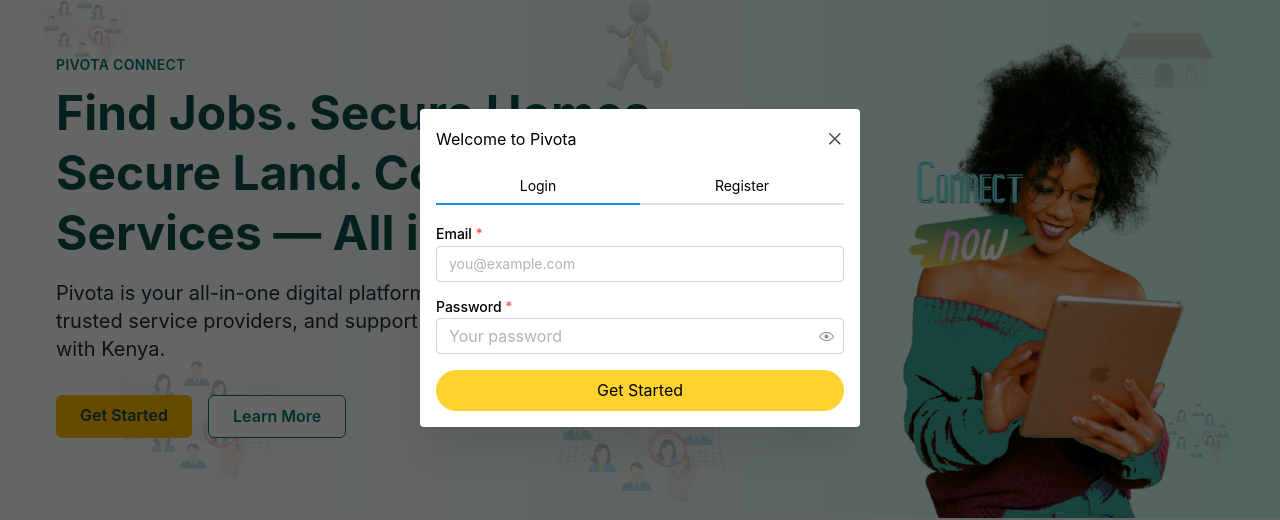
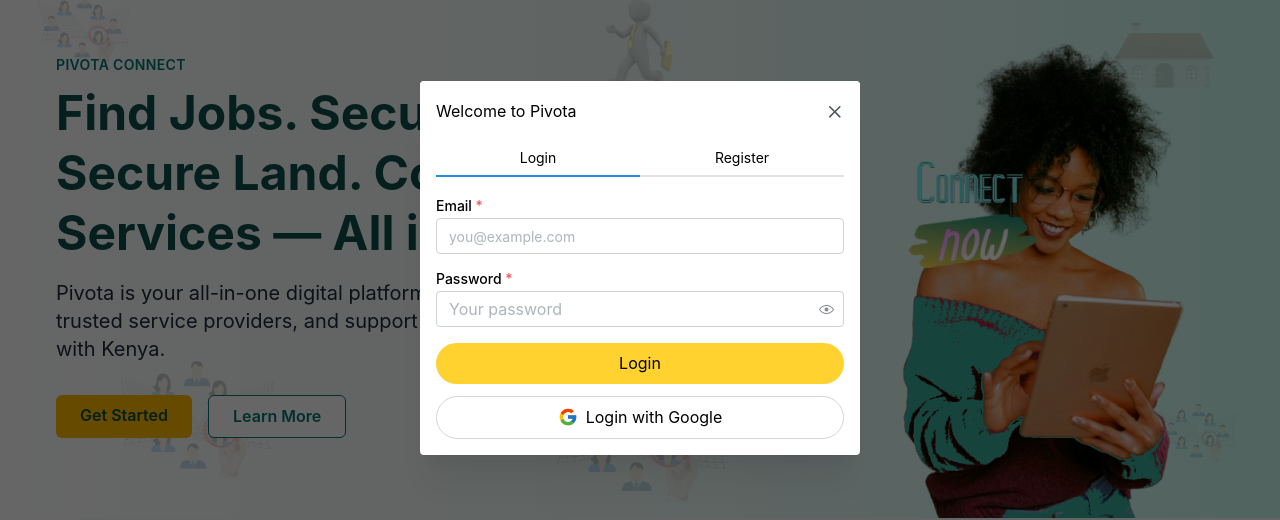
Before and after one commit to ALLAN-star-glitch/pivota-frontend-turbo-repo, a Next.js app in the folder apps/pivota/: page / in a window 1280 px wide. Both pictures are taken after a click on the button "My Account". Shown: the part 132-652 px from the top of the page. Built offline with nearby package versions, Linux system fonts and the light colour scheme; no server answers.

Commit message:
added the google auth button

```diff
--- /dev/null
+++ b/apps/pivota/src/components/Navbar/AuthModal.tsx
@@ -0,0 +1,58 @@
+'use client';
+
+import { Modal, Tabs, TextInput, PasswordInput } from '@mantine/core';
+import { FcGoogle } from 'react-icons/fc';
+import GoogleAuthButton from '../buttons/GoogleAuthButton';
+
+type AuthModalProps = {
+  opened: boolean;
+  onClose: () => void;
+};
+
+export default function AuthModal({ opened, onClose }: AuthModalProps) {
+  return (
+    <Modal
+      opened={opened}
+      onClose={onClose}
+      title="Welcome to Pivota"
+      centered
+      size="md"
+    >
+      <Tabs defaultValue="login">
+        <Tabs.List grow>
+          <Tabs.Tab value="login">Login</Tabs.Tab>
+          <Tabs.Tab value="register">Register</Tabs.Tab>
+        </Tabs.List>
+
+        <Tabs.Panel value="login" pt="md">
+          <TextInput label="Email" placeholder="you@example.com" required mb="sm" />
+          <PasswordInput label="Password" placeholder="Your password" required mb="md" />
+          <button
+            onClick={onClose}
+            className="bg-amber-300 hover:bg-amber-200 text-black text-sm font-medium px-4 py-2 rounded-full transition-colors cursor-pointer w-full mb-3"
+          >
+            Login
+          </button>
+          <div className="flex items-center justify-center">
+              <GoogleAuthButton text="Login with Google"/>
+          </div>
+        </Tabs.Panel>
+
+        <Tabs.Panel value="register" pt="md">
+          <TextInput label="Full Name" placeholder="John Doe" required mb="sm" />
+          <TextInput label="Email" placeholder="you@example.com" required mb="sm" />
+          <PasswordInput label="Password" placeholder="Create a password" required mb="md" />
+          <button
+            onClick={onClose}
+            className="bg-amber-300 hover:bg-amber-200 text-black text-sm font-medium px-4 py-2 rounded-full transition-colors cursor-pointer w-full mb-3"
+          >
+            Register
+          </button>
+          <div className="flex items-center justify-center">
+              <GoogleAuthButton text="Register with Google" />
+          </div>
+        </Tabs.Panel>
+      </Tabs>
+    </Modal>
+  );
+}
--- a/apps/pivota/src/components/Navbar/MainNav.tsx
+++ b/apps/pivota/src/components/Navbar/MainNav.tsx
@@ -7,12 +7,9 @@
   Drawer,
   ScrollArea,
   Burger,
-  Modal,
-  Tabs,
-  TextInput,
-  PasswordInput,
 } from '@mantine/core';
 import { FiUser } from 'react-icons/fi';
+import AuthModal from './AuthModal';
 
 export default function MainNav() {
   const [drawerOpened, setDrawerOpened] = useState(false);
@@ -112,43 +109,8 @@
         </ScrollArea>
       </Drawer>
 
-      <Modal
-        opened={modalOpened}
-        onClose={() => setModalOpened(false)}
-        title="Welcome to Pivota"
-        centered
-        size="md"
-      >
-        <Tabs defaultValue="login">
-          <Tabs.List grow>
-            <Tabs.Tab value="login">Login</Tabs.Tab>
-            <Tabs.Tab value="register">Register</Tabs.Tab>
-          </Tabs.List>
+      <AuthModal opened={modalOpened} onClose={() => setModalOpened(false)} />
 
-          <Tabs.Panel value="login" pt="md">
-            <TextInput label="Email" placeholder="you@example.com" required mb="sm" />
-            <PasswordInput label="Password" placeholder="Your password" required mb="md" />
-            <button
-              onClick={() => setModalOpened(true)}
-              className="bg-amber-300 hover:bg-amber-200 text-black text-sm font-medium px-4 py-2 rounded-full transition-colors cursor-pointer w-full"
-            >
-              Get Started
-            </button>
-          </Tabs.Panel>
-
-          <Tabs.Panel value="register" pt="md">
-            <TextInput label="Full Name" placeholder="John Doe" required mb="sm" />
-            <TextInput label="Email" placeholder="you@example.com" required mb="sm" />
-            <PasswordInput label="Password" placeholder="Create a password" required mb="md" />
-            <button
-              onClick={() => setModalOpened(true)}
-              className="bg-amber-300 hover:bg-amber-200 text-black text-sm font-medium px-4 py-2 rounded-full transition-colors cursor-pointer w-full"
-            >
-              Get Started
-            </button>
-          </Tabs.Panel>
-        </Tabs>
-      </Modal>
     </header>
   );
 }
--- /dev/null
+++ b/apps/pivota/src/components/buttons/GoogleAuthButton.tsx
@@ -0,0 +1,23 @@
+'use client';
+
+import { FcGoogle } from 'react-icons/fc';
+
+type GoogleAuthButtonProps = {
+  text?: string;
+  onClick?: () => void;
+};
+
+export default function GoogleAuthButton({
+  text = 'Continue with Google',
+  onClick,
+}: GoogleAuthButtonProps) {
+  return (
+    <button
+      onClick={onClick || (() => alert(text))}
+      className="flex items-center gap-2 border border-gray-300 text-sm px-4 py-2 rounded-full w-full justify-center hover:bg-gray-50 transition cursor-pointer"
+    >
+      <FcGoogle className="text-xl" />
+      {text}
+    </button>
+  );
+}
```
